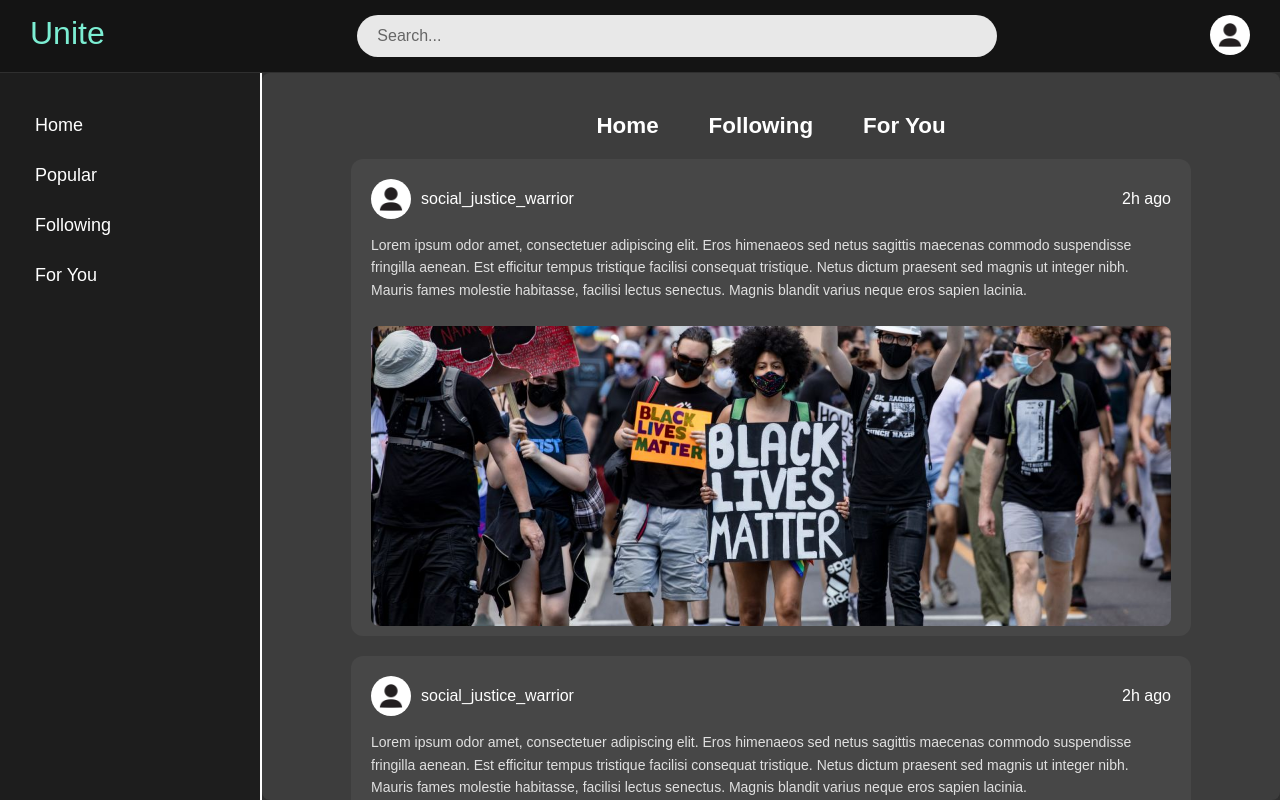
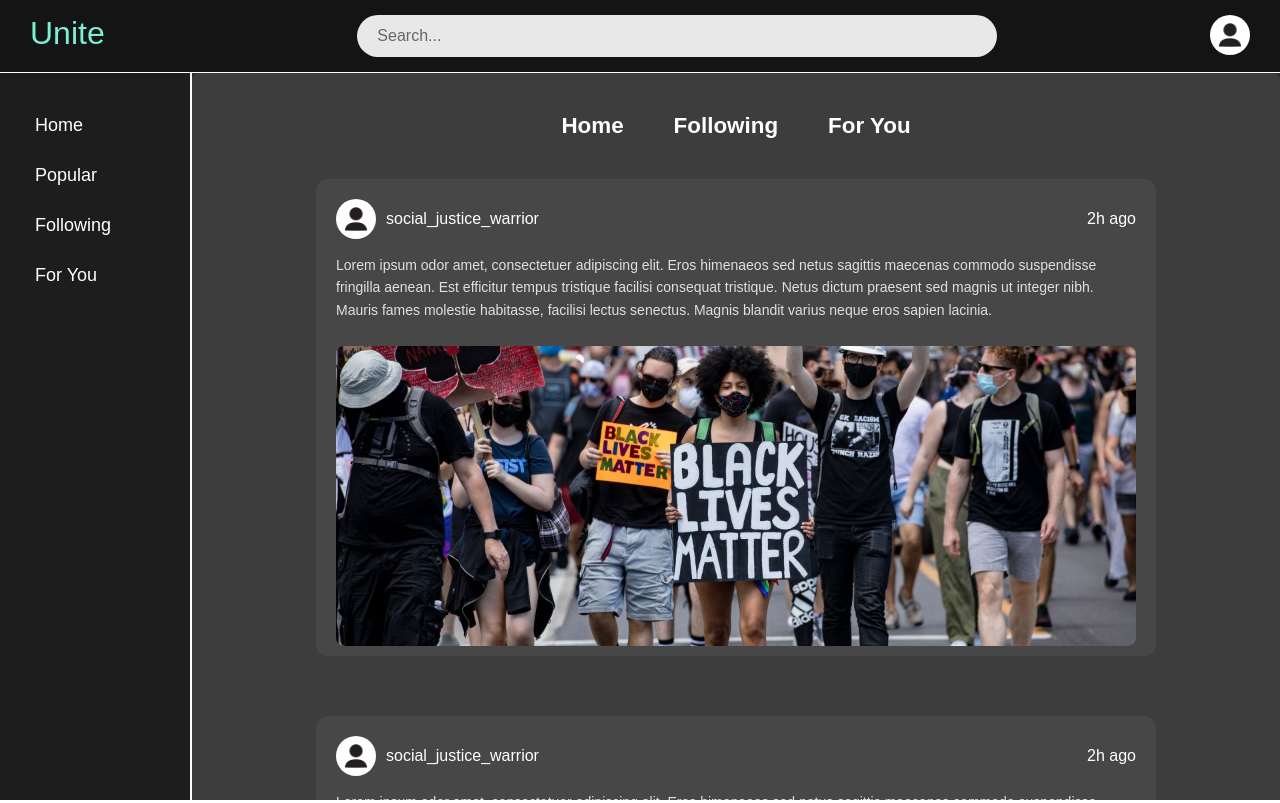
Before and after one commit to JEETDESAI25/capstone-code, a Next.js app in the folder my-app/: page / in a window 1280 px wide. Shown: the top 803 px of the page. Built offline with nearby package versions, Linux system fonts and the light colour scheme.

Commit message:
fixed scrolling (kinda)

```diff
--- a/my-app/src/app/[UserID]/page.tsx
+++ b/my-app/src/app/[UserID]/page.tsx
@@ -33,7 +33,6 @@ export default function ProfileDetails({
             </p>
             <button className={styles.followButton}>Follow</button>
           </div>
-          {/* Tabs */}
           <div className={styles.tabs}>
             <h2 className={styles.active}>Posts</h2>
             <h2>News</h2>
--- a/my-app/src/app/page.tsx
+++ b/my-app/src/app/page.tsx
@@ -6,7 +6,7 @@ import Image from "next/image";
 
 export default function Home() {
   return (
-    <div className={styles.app}>
+    <div className={`${styles.app} ${styles.root}`}>
       <Navbar />
       <div className={styles.mainContent}>
         <SidePanel />
@@ -16,6 +16,7 @@ export default function Home() {
             <h1 className={styles.filter}>Following</h1>
             <h1 className={styles.filter}>For You</h1>
           </div>
+          <div className={styles.postsContainer}>
             <Post
               username="social_justice_warrior"
               content="Lorem ipsum odor amet, consectetuer adipiscing elit. Eros himenaeos sed  netus sagittis maecenas commodo suspendisse fringilla aenean. Est  efficitur tempus tristique facilisi consequat tristique. Netus dictum  praesent sed magnis ut integer nibh. Mauris fames molestie habitasse,  facilisi lectus senectus. Magnis blandit varius neque eros sapien  lacinia."
@@ -37,5 +38,6 @@ export default function Home() {
           </div>
         </div>
       </div>
+    </div>
   );
 }
--- a/my-app/src/styles/App.module.css
+++ b/my-app/src/styles/App.module.css
@@ -1,13 +1,20 @@
 /* App Layout */
+.root {
+  margin: 0;
+  padding: 0;
+  overflow-x: hidden;
+  width: 100%;
+}
+
 .app {
   display: flex;
   flex-direction: column;
   height: 100vh;
   background-color: #141414;
   color: white;
-  overflow: hidden;
   background-color: #2f2f2f;
   color: white;
+  overflow-x: hidden;
 }
 
 .mainContent {
@@ -21,6 +28,8 @@
   padding: 40px;
   background-color: #3d3d3d;
   border-radius: 8px;
+  height: 95%;
+  overflow-y: auto;
 }
 
 .filters {
@@ -140,11 +149,5 @@
   flex-wrap: wrap;
   gap: 20px;
   justify-content: center;
+  max-width: 100%;
 }
-
-.postsContainer {
-  display: flex;
-  flex-wrap: wrap;
-  gap: 20px;
-  justify-content: center;
-}
--- a/my-app/src/styles/Navbar.module.css
+++ b/my-app/src/styles/Navbar.module.css
@@ -6,7 +6,7 @@
   justify-content: space-between;
   background-color: #141414;
   padding: 15px 30px;
-  border-bottom: 1px solid #2f2f2f;
+  border-bottom: 1px solid white;
 }
 
 .uniteTitle {
--- a/my-app/src/styles/Post.module.css
+++ b/my-app/src/styles/Post.module.css
@@ -39,3 +39,7 @@
   border-radius: 8px;
   margin-top: 10px;
 }
+
+.timestamp {
+  padding-left: 10px;
+}
--- a/my-app/src/styles/Sidepanel.module.css
+++ b/my-app/src/styles/Sidepanel.module.css
@@ -4,6 +4,7 @@
   overflow: hidden;
   background-color: #1d1d1d;
   border-right: 1px solid white;
+  box-sizing: border-box;
 }
 
 .sidePanel {
@@ -11,7 +12,7 @@
   background-color: #141414;
   padding: 20px;
   border-right: 1px solid #2f2f2f;
-  width: 220px;
+  width: 150px;
   overflow-y: auto;
   background-color: #1d1d1d;
   padding: 30px 20px;
@@ -36,6 +37,10 @@
   margin-bottom: 5px;
 }
 
+.sidepanel li:hover {
+  background-color: #2f2f2f;
+}
+
 .sidePanel li svg {
   margin-right: 10px;
 }
```
Lines whose indentation alone changed are shown as unchanged.
